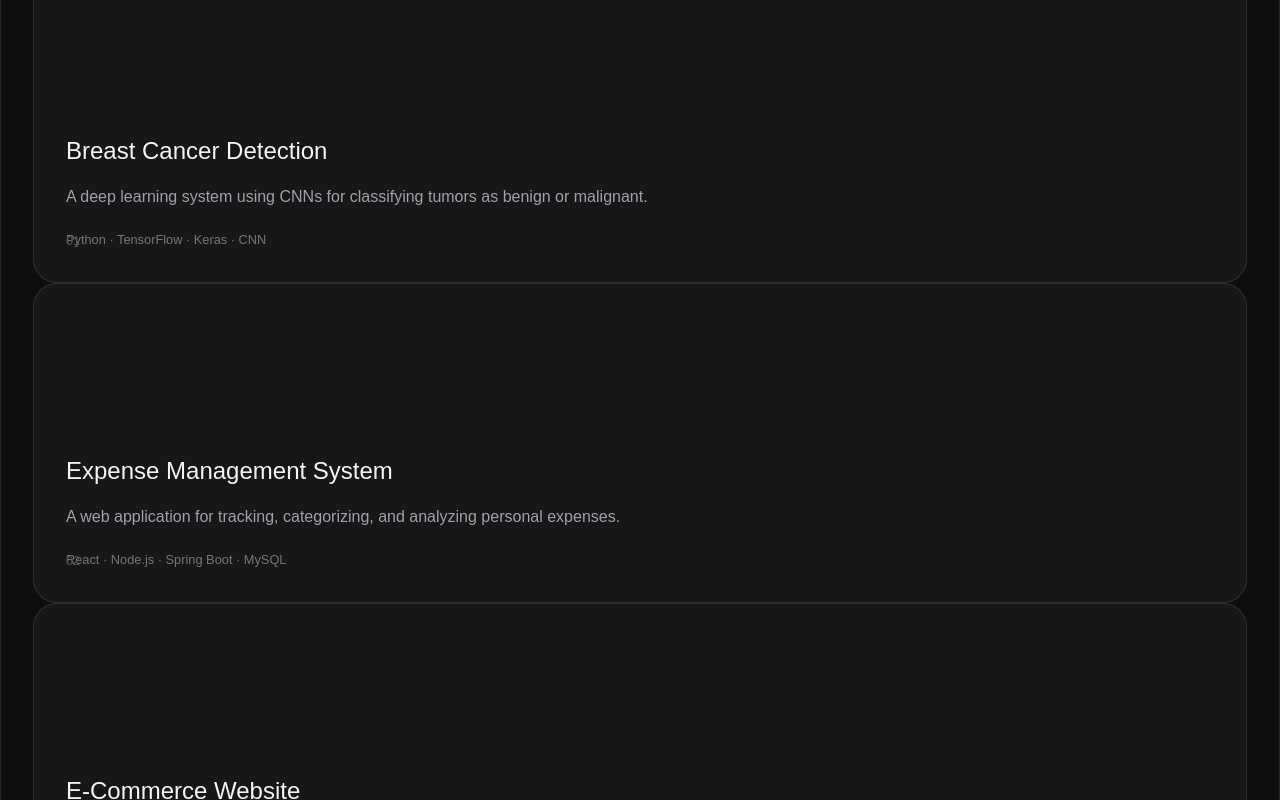
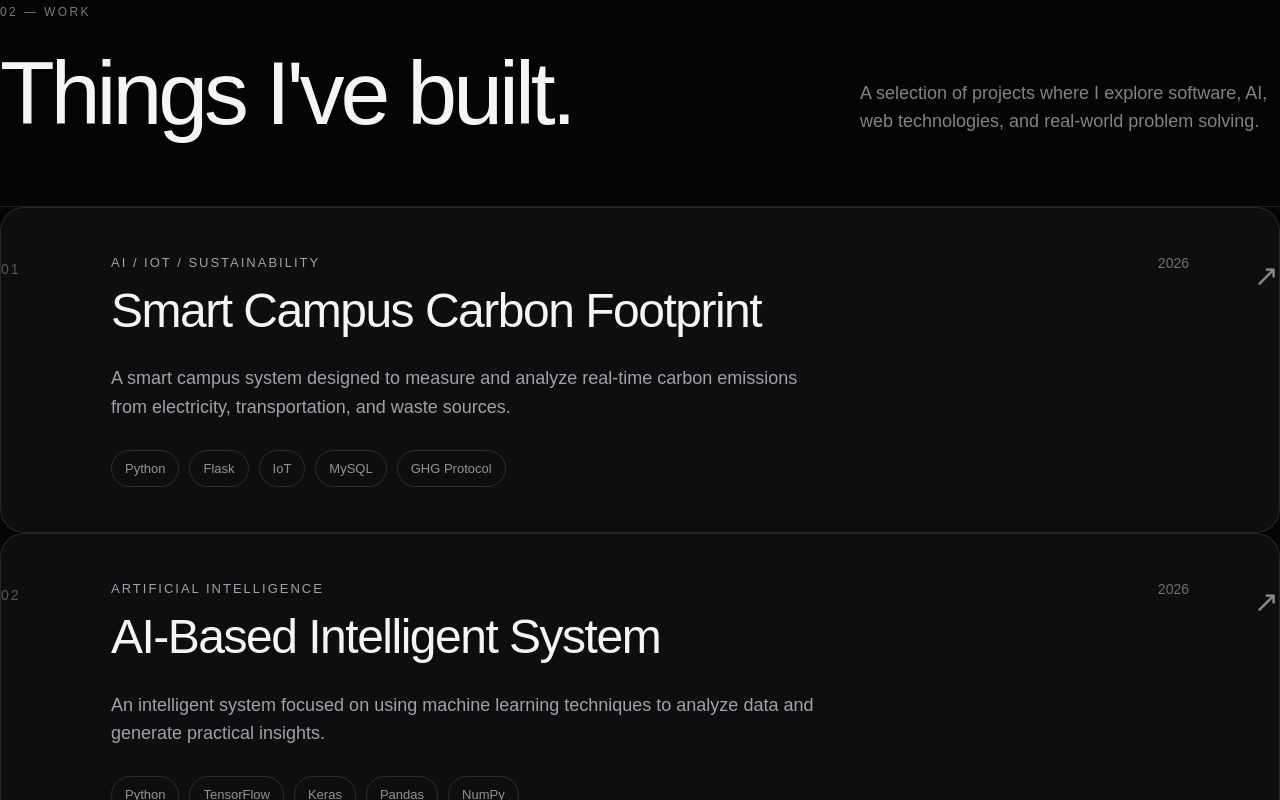
Before and after one commit to gupta01112003/Portfolio-X, a Next.js app: page / in a window 1280 px wide. Shown: the part 1300-2100 px from the top of the page. Built offline with nearby package versions, Linux system fonts and the light colour scheme.

Commit message:
Build portfolio work and projects section

```diff
--- a/app/components/projects.tsx
+++ b/app/components/projects.tsx
@@ -1,47 +1,57 @@
-const projects = [
-  {
-    number: "01",
-    title: "Breast Cancer Detection",
-    description:
-      "A deep learning system using CNNs for classifying tumors as benign or malignant.",
-    technologies: "Python · TensorFlow · Keras · CNN",
-  },
-  {
-    number: "02",
-    title: "Expense Management System",
-    description:
-      "A web application for tracking, categorizing, and analyzing personal expenses.",
-    technologies: "React · Node.js · Spring Boot · MySQL",
-  },
-  {
-    number: "03",
-    title: "E-Commerce Website",
-    description:
-      "A responsive marketplace with product search, filtering, and order tracking.",
-    technologies: "React · Node.js · Python · MongoDB",
-  },
-];
+import { projects } from "../data/projects";
 
 export default function Projects() {
   return (
-    <section
-  id="work"
-  className="projects-section reveal"
->
+    <section id="work" className="projects-section reveal">
       <p className="section-label">02 — WORK</p>
 
-      <h2>Projects I&apos;m proud of.</h2>
+      <div className="projects-heading">
+        <h2>Things I&apos;ve built.</h2>
 
-      <div className="project-card interactive-card">
-        {projects.map((project) => (
-          <article className="project-card interactive-card" key={project.number}>
-            <span>{project.number}</span>
+        <p>
+          A selection of projects where I explore software, AI, web
+          technologies, and real-world problem solving.
+        </p>
+      </div>
 
-            <h3>{project.title}</h3>
+      <div className="projects-list">
+        {projects.map((project, index) => (
+          <article className="project-card" key={project.title}>
+            <div className="project-number">
+              0{index + 1}
+            </div>
 
-            <p>{project.description}</p>
+            <div className="project-main">
+              <div className="project-top">
+                <div>
+                  <p className="project-category">
+                    {project.category}
+                  </p>
 
-            <p className="tech-stack">{project.technologies}</p>
+                  <h3>{project.title}</h3>
+                </div>
+
+                <span className="project-year">
+                  {project.year}
+                </span>
+              </div>
+
+              <p className="project-description">
+                {project.description}
+              </p>
+
+              <div className="project-tech">
+                {project.technologies.map((technology) => (
+                  <span key={technology}>
+                    {technology}
+                  </span>
+                ))}
+              </div>
+            </div>
+
+            <div className="project-arrow">
+              ↗
+            </div>
           </article>
         ))}
       </div>
--- a/app/data/projects.ts
+++ b/app/data/projects.ts
@@ -0,0 +1,46 @@
+export const projects = [
+  {
+    title: "Smart Campus Carbon Footprint",
+    category: "AI / IoT / Sustainability",
+    description:
+      "A smart campus system designed to measure and analyze real-time carbon emissions from electricity, transportation, and waste sources.",
+    technologies: [
+      "Python",
+      "Flask",
+      "IoT",
+      "MySQL",
+      "GHG Protocol",
+    ],
+    year: "2026",
+  },
+
+  {
+    title: "AI-Based Intelligent System",
+    category: "Artificial Intelligence",
+    description:
+      "An intelligent system focused on using machine learning techniques to analyze data and generate practical insights.",
+    technologies: [
+      "Python",
+      "TensorFlow",
+      "Keras",
+      "Pandas",
+      "NumPy",
+    ],
+    year: "2026",
+  },
+
+  {
+    title: "Personal Portfolio",
+    category: "Web Development",
+    description:
+      "A modern personal portfolio designed to showcase projects, technical skills, experience, and professional interests.",
+    technologies: [
+      "Next.js",
+      "React",
+      "TypeScript",
+      "CSS",
+      "GitHub",
+    ],
+    year: "2026",
+  },
+];
--- a/app/globals.css
+++ b/app/globals.css
@@ -2153,3 +2153,233 @@ section {
   width: 100%;
   max-width: 100%;
 }
+/* =========================================
+   STEP 8 — PROJECTS / WORK
+========================================= */
+
+.projects-section {
+  padding: 140px 0;
+}
+
+.projects-heading {
+  display: flex;
+  justify-content: space-between;
+  align-items: flex-end;
+  gap: 60px;
+
+  margin: 30px 0 70px;
+}
+
+.projects-heading h2 {
+  margin: 0;
+
+  font-size: clamp(48px, 7vw, 90px);
+  line-height: 0.95;
+  letter-spacing: -4px;
+  font-weight: 500;
+}
+
+.projects-heading p {
+  max-width: 420px;
+  margin: 0;
+
+  color: rgba(255, 255, 255, 0.5);
+
+  font-size: 18px;
+  line-height: 1.6;
+}
+
+.projects-list {
+  border-top: 1px solid rgba(255, 255, 255, 0.1);
+}
+
+.project-card {
+  position: relative;
+
+  display: grid;
+  grid-template-columns: 80px 1fr 60px;
+
+  gap: 30px;
+
+  padding: 45px 0;
+
+  border-bottom: 1px solid rgba(255, 255, 255, 0.1);
+
+  transition:
+    padding 0.3s ease,
+    background 0.3s ease;
+}
+
+.project-card:hover {
+  padding-left: 20px;
+  padding-right: 20px;
+}
+
+.project-number {
+  padding-top: 6px;
+
+  color: rgba(255, 255, 255, 0.3);
+
+  font-size: 14px;
+  letter-spacing: 2px;
+}
+
+.project-main {
+  min-width: 0;
+}
+
+.project-top {
+  display: flex;
+  justify-content: space-between;
+  align-items: flex-start;
+
+  gap: 30px;
+}
+
+.project-category {
+  margin: 0 0 12px;
+
+  color: #8b82ff;
+
+  font-size: 13px;
+  letter-spacing: 2px;
+  text-transform: uppercase;
+}
+
+.project-card h3 {
+  margin: 0;
+
+  font-size: clamp(28px, 4vw, 48px);
+  line-height: 1.05;
+  letter-spacing: -1.5px;
+  font-weight: 500;
+}
+
+.project-year {
+  flex-shrink: 0;
+
+  color: rgba(255, 255, 255, 0.4);
+
+  font-size: 14px;
+}
+
+.project-description {
+  max-width: 720px;
+
+  margin: 28px 0;
+
+  color: rgba(255, 255, 255, 0.55);
+
+  font-size: 18px;
+  line-height: 1.6;
+}
+
+.project-tech {
+  display: flex;
+  flex-wrap: wrap;
+  gap: 10px;
+}
+
+.project-tech span {
+  padding: 8px 13px;
+
+  border: 1px solid rgba(255, 255, 255, 0.12);
+  border-radius: 100px;
+
+  color: rgba(255, 255, 255, 0.55);
+
+  font-size: 13px;
+}
+
+.project-arrow {
+  display: flex;
+  justify-content: flex-end;
+  align-items: flex-start;
+
+  color: rgba(255, 255, 255, 0.5);
+
+  font-size: 30px;
+
+  transition:
+    transform 0.3s ease,
+    color 0.3s ease;
+}
+
+.project-card:hover .project-arrow {
+  transform: translate(5px, -5px);
+  color: #ffffff;
+}
+
+
+/* =========================================
+   PROJECTS — MOBILE
+========================================= */
+
+@media (max-width: 700px) {
+
+  .projects-section {
+    padding: 90px 24px;
+  }
+
+  .projects-heading {
+    display: block;
+
+    margin: 24px 0 50px;
+  }
+
+  .projects-heading h2 {
+    font-size: clamp(42px, 12vw, 62px);
+    letter-spacing: -2px;
+
+    margin-bottom: 28px;
+  }
+
+  .projects-heading p {
+    font-size: 17px;
+  }
+
+  .project-card {
+    grid-template-columns: 1fr 35px;
+
+    gap: 10px;
+
+    padding: 35px 0;
+  }
+
+  .project-number {
+    display: none;
+  }
+
+  .project-top {
+    display: block;
+  }
+
+  .project-card h3 {
+    font-size: 32px;
+  }
+
+  .project-year {
+    display: block;
+
+    margin-top: 12px;
+  }
+
+  .project-description {
+    font-size: 17px;
+    margin: 22px 0;
+  }
+
+  .project-tech {
+    gap: 8px;
+  }
+
+  .project-tech span {
+    font-size: 12px;
+    padding: 7px 10px;
+  }
+
+  .project-arrow {
+    font-size: 24px;
+  }
+
+}
```
